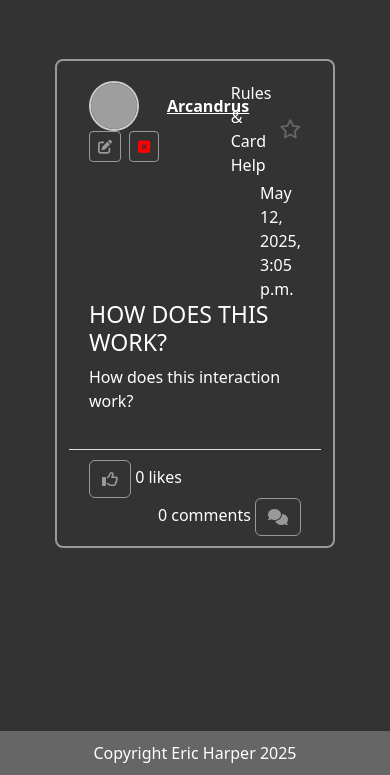
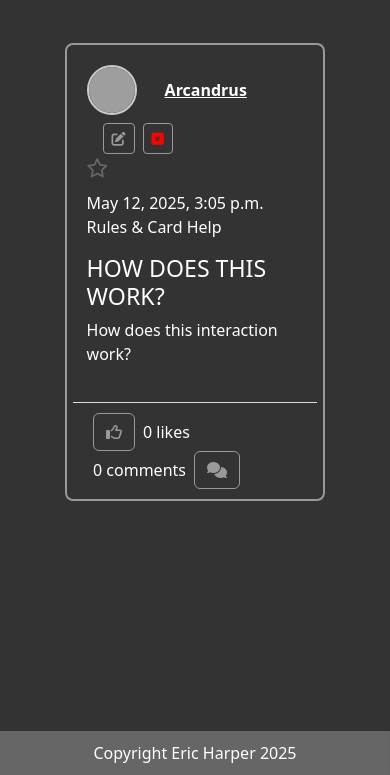
Before and after one commit to Arcandrus/mtg-forum, a Django app: a page that uses posts/templates/posts/post_detail.html in a window 390 px wide. Shown: the part 69-844 px from the top of the page. Run offline with Django 5.2, Linux system fonts and the light colour scheme; a user stored in the database is signed in; data comes from the database, SQL or seed files in the repository; data that the repository does not hold is empty; some libraries are stand-ins or nearby versions; grey boxes are pictures that could not be loaded.

Commit message:
Finalised layout changes to help mobile displays

```diff
--- a/posts/templates/posts/post_detail.html
+++ b/posts/templates/posts/post_detail.html
@@ -4,17 +4,15 @@
 {% block content %}
 
 <div class="container-fluid scroll content">
-    <div class="row">
+
     <!-- Blog Entries Column -->
     <div class="col-12 mt-3 left">
-            <div class="row">
         <div class="card-full">
             <div class="card-inner">
-                        <div class="row justify-content-between">
-                            <div class="col-9">
-                                <div class="d-flex justify-content-between align-items-center flex-wrap">
-                                    <!-- Left side: profile picture + username -->
-                                    <div class="d-flex align-items-center gap-2">
+                <div class="d-flex justify-content-between align-items-start flex-wrap">
+
+                    <!-- Left: Profile Picture + Username -->
+                    <div class="d-flex align-items-center gap-2 flex-wrap">
                         {% if post.author.profile_picture %}
                         <img class="profile_picture_small" src="{{ post.author.profile_picture.url }}">
                         {% else %}
@@ -25,13 +23,11 @@
                         <strong>
                             <a href="{% url 'profile' post.author.username %}">{{ post.author.username }}</a>
                         </strong>
-                                    </div>
 
-                                    <!-- Right side: edit/delete buttons -->
+                        <!-- Optional Edit/Delete Buttons -->
                         {% if user == post.author %}
-                                    <div class="d-flex gap-2">
-                                        <button id="edit-post-btn" class="btn btn-primary btn-sm"
-                                            data-slug="{{ post.slug }}">
+                        <div class="d-flex gap-2 ms-3">
+                            <button id="edit-post-btn" class="btn btn-primary btn-sm" data-slug="{{ post.slug }}">
                                 <i class="fa-solid fa-pen-to-square"></i>
                             </button>
                             <form action="{% url 'delete_post' post.slug %}" method="post"
@@ -45,10 +41,9 @@
                         </div>
                         {% endif %}
                     </div>
-                            </div>
-                            <div class="col-3 d-flex flex-column align-items-end">
+
+                    <!-- Right: Favourite -->
                     <div class="d-flex align-items-center">
-                                    <span class="me-2">{{ post.get_category_display }}</span>
                         <form class="favourite-form" data-slug="{{ post.slug }}">
                             {% csrf_token %}
                             <button class="btn fav-btn p-0" type="submit" style="font-size: 1.2rem;">
@@ -60,24 +55,35 @@
                             </button>
                         </form>
                     </div>
-                                <div class="mt-1">{{ post.created_on | date:"M d, Y, P" }}</div>
                 </div>
+
+                <!-- New Second Row: Category + Date/Time -->
+                <div class="d-flex justify-content-between align-items-center mt-2 flex-wrap">
+                    <span>{{ post.created_on | date:"M d, Y, P" }}</span>
+                    <span>{{ post.get_category_display }}</span>
                 </div>
-                        <div class="row col-12">
-                            <h3>{{ post.title|upper }}</h3>
-                        </div>
+
+                <!-- Post Title -->
+                <h3 class="mt-3">{{ post.title|upper }}</h3>
+
+                <!-- Post Content -->
                 <div id="post-content">
                     <p>{{ post.content | safe }}</p>
                 </div>
+
+                <!-- Post Updated Info -->
+                {% if post.is_edited %}
                 <div id="post-updated-on" class="text-muted">
-                            {% if post.is_edited %}
                     Last Edited: {{ post.updated_on|date:"N j, Y, P" }}
+                </div>
                 {% endif %}
             </div>
-                    </div>
-                    <div class="card-footer">
+
+            <!-- Footer: Likes & Comments -->
+            <div class="card-footer d-flex justify-content-between align-items-center flex-wrap">
                 {% if user.is_authenticated %}
-                        <form class="like-form" data-ajax="true" data-slug="{{ post.slug }}" method="POST">
+                <form class="like-form d-flex align-items-center" data-ajax="true" data-slug="{{ post.slug }}"
+                    method="POST">
                     {% csrf_token %}
                     <button type="submit" class="btn like-btn">
                         {% if user in post.likes.all %}
@@ -86,34 +92,35 @@
                         <i class="fa-regular fa-thumbs-up"></i>
                         {% endif %}
                     </button>
-                            <span class="like-count">
-                                {{ post.total_likes }} like{{ post.total_likes | pluralize}}
+                    <span class="like-count ms-2">
+                        {{ post.total_likes }} like{{ post.total_likes | pluralize }}
                     </span>
-                            <div class="right">
-                                {{ post.comment_count }} comment{{ post.comment_count | pluralize }}</i>
-                                <button type="button" class="reply-btn btn" data-bs-toggle="modal"
+                </form>
+                <div class="right d-flex align-items-center">
+                    <span>{{ post.comment_count }} comment{{ post.comment_count | pluralize }}</span>
+                    <button type="button" class="reply-btn btn ms-2" data-bs-toggle="modal"
                         data-bs-target="#commentModal">
                         <i class="fa-solid fa-comments"></i>
                     </button>
                 </div>
                 {% else %}
-                            {{ post.total_likes }} <i class="fa-regular fa-thumbs-up"></i>
-                            <div class="right">
-                                {{ post.comment_count }} comment{{ post.comment_count | pluralize }}<i
-                                    class="p-2 fa-solid fa-comments"></i>
+                <div class="d-flex align-items-center">
+                    <span>{{ post.total_likes }} <i class="fa-regular fa-thumbs-up"></i></span>
+                </div>
+                <div class="right d-flex align-items-center mt-2">
+                    <span>{{ post.comment_count }} comment{{ post.comment_count | pluralize }}</span>
+                    <i class="p-2 fa-solid fa-comments"></i>
                 </div>
                 {% endif %}
-                        </form>
             </div>
         </div>
     </div>
-        </div>
+    <!-- Comments -->
     <div class="comments justify-content-center">
         <div class="row col-12">
             {% for comment in comments %}
             {% include 'posts/comments.html' with comments=comment.all slug=post.slug %}
             {% endfor %}
-            </div>
         </div>
     </div>
 </div>
--- a/static/css/style.css
+++ b/static/css/style.css
@@ -414,10 +414,13 @@ main {
 
 /* Footer section for cards */
 .card-footer {
+    margin: 0 auto;
     padding: 10px 20px;
     background: #333;
     border-top: 1px solid #ddd;
     flex-shrink: 0;
+    box-sizing: border-box;
+    width: 95%;
 }
 
 /* Full-width card layout */
@@ -557,7 +560,7 @@ main {
 
 /* Like button hover state */
 .like-btn:hover {
-    color: gold;
+    color: white;
     background-color: #ccc;
 }
 
```
Also changed, not shown: posts/templates/posts/index.html (+29 -21 lines), 2 other files. Lines whose indentation alone changed are shown as unchanged.
